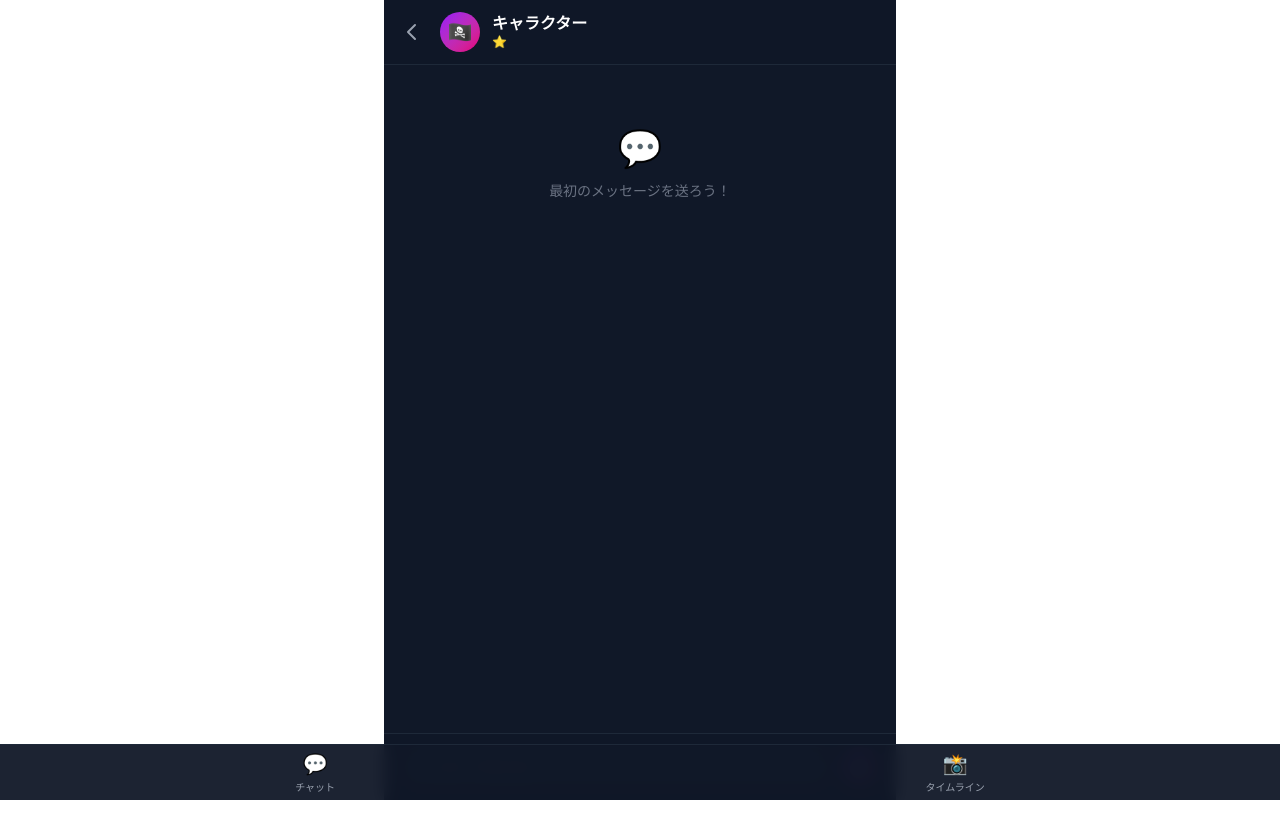
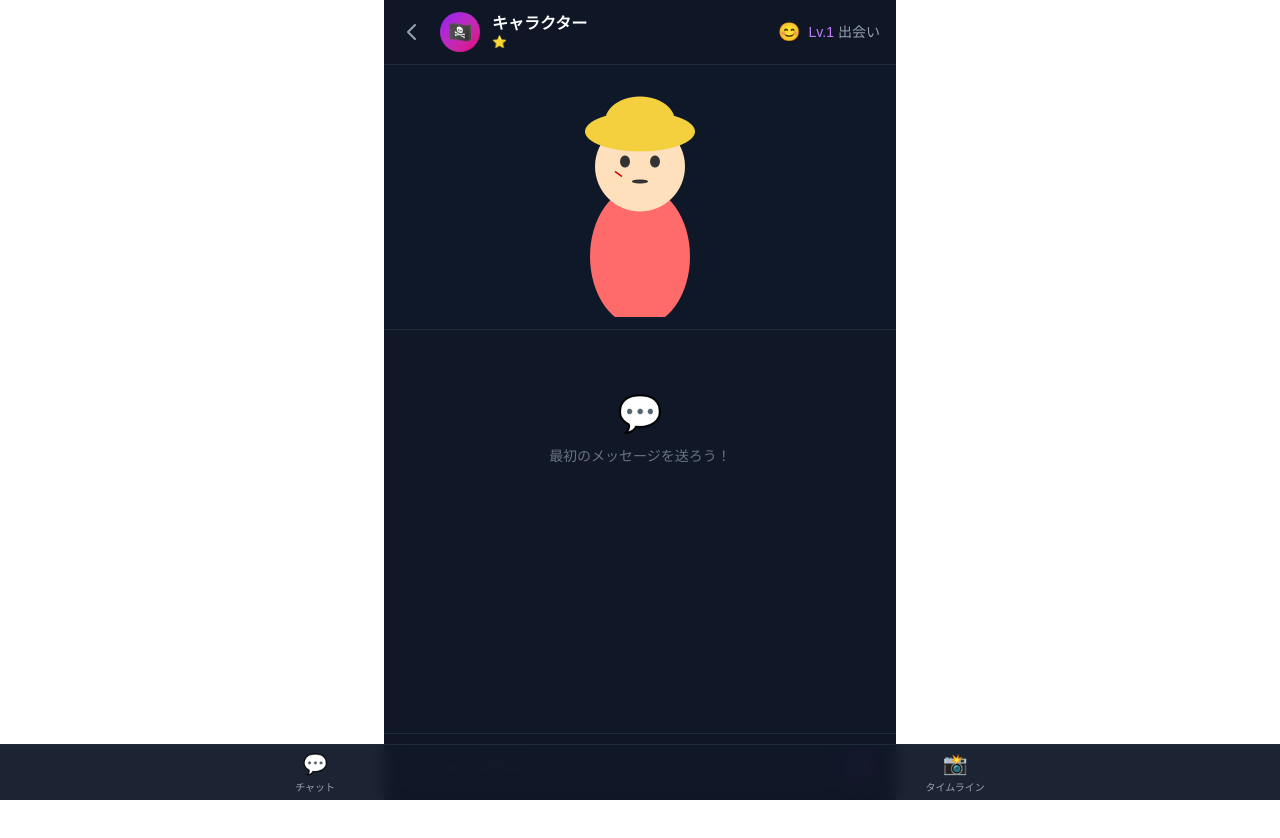
Before and after one commit to KRascal/aniva, a Next.js app in the folder web/: page /chat/1 in a window 1280 px wide. Shown: the top 838 px of the page. Built offline with nearby package versions, Linux system fonts and the light colour scheme; no server answers; the database is empty; sample sign-in values are in the browser's storage.

Commit message:
feat: Live2D character viewer with emotion & lip sync

```diff
--- a/web/src/app/chat/[characterId]/page.tsx
+++ b/web/src/app/chat/[characterId]/page.tsx
@@ -4,6 +4,8 @@ import { useEffect, useRef, useState, useCallback } from 'react';
 import { useSession } from 'next-auth/react';
 import { useRouter, useParams } from 'next/navigation';
 import { TypingIndicator } from '@/components/chat/TypingIndicator';
+import Live2DViewer from '@/components/live2d/Live2DViewer';
+import EmotionIndicator from '@/components/live2d/EmotionIndicator';
 
 interface Message {
   id: string;
@@ -59,6 +61,7 @@ export default function ChatCharacterPage() {
   const [relationshipId, setRelationshipId] = useState<string | null>(null);
   const [inputText, setInputText] = useState('');
   const [isSending, setIsSending] = useState(false);
+  const [currentEmotion, setCurrentEmotion] = useState('neutral');
   const [isLoadingHistory, setIsLoadingHistory] = useState(true);
   const [userId, setUserId] = useState<string | null>(null);
 
@@ -211,6 +214,11 @@ export default function ChatCharacterPage() {
         characterMsg,
       ]);
 
+      // Update emotion from character's latest response
+      if (data.characterMessage?.metadata?.emotion) {
+        setCurrentEmotion(data.characterMessage.metadata.emotion);
+      }
+
       // 非同期で音声生成（UIをブロックしない）
       if (data.characterMessage && data.characterMessage.role === 'CHARACTER') {
         generateVoiceForMessage(
@@ -296,7 +304,20 @@ export default function ChatCharacterPage() {
             )}
           </div>
         </div>
+
+        {/* Emotion indicator in header */}
+        <EmotionIndicator emotion={currentEmotion} level={level} />
       </header>
+
+      {/* Live2D Character Viewer */}
+      <div className="flex-shrink-0 flex flex-col items-center py-3 bg-gray-900/80 border-b border-gray-800">
+        <Live2DViewer
+          emotion={currentEmotion}
+          isSpeaking={isSending}
+          width={200}
+          height={240}
+        />
+      </div>
 
       {/* Messages */}
       <div className="flex-1 overflow-y-auto px-4 py-4 space-y-3">
--- /dev/null
+++ b/web/src/components/live2d/EmotionIndicator.tsx
@@ -0,0 +1,30 @@
+'use client';
+
+interface EmotionIndicatorProps {
+  emotion: string;
+  level: number;
+}
+
+const emotionEmojis: Record<string, string> = {
+  neutral: '😊',
+  happy: '😄',
+  excited: '🤩',
+  angry: '😠',
+  sad: '😢',
+  hungry: '🤤',
+  surprised: '😲',
+};
+
+const levelNames = ['', '出会い', '知り合い', '仲間', '親友', '特別'];
+
+export default function EmotionIndicator({ emotion, level }: EmotionIndicatorProps) {
+  return (
+    <div className="flex items-center gap-2 text-sm">
+      <span className="text-lg">{emotionEmojis[emotion] || '😊'}</span>
+      <div className="flex items-center gap-1">
+        <span className="text-purple-400 font-medium">Lv.{level}</span>
+        <span className="text-gray-400">{levelNames[level] || ''}</span>
+      </div>
+    </div>
+  );
+}
--- /dev/null
+++ b/web/src/components/live2d/Live2DViewer.tsx
@@ -0,0 +1,156 @@
+'use client';
+
+import { useEffect, useRef, useState } from 'react';
+
+interface Live2DViewerProps {
+  modelPath?: string;
+  emotion?: string;
+  isSpeaking?: boolean;
+  width?: number;
+  height?: number;
+}
+
+/**
+ * Live2Dキャラクター表示コンポーネント
+ * Phase 1: アニメーションする立ち絵として実装
+ * Phase 2: 実際のLive2Dモデルに置き換え
+ */
+export default function Live2DViewer({
+  modelPath,
+  emotion = 'neutral',
+  isSpeaking = false,
+  width = 300,
+  height = 400,
+}: Live2DViewerProps) {
+  const canvasRef = useRef<HTMLCanvasElement>(null);
+  const [isLoaded, setIsLoaded] = useState(false);
+  const animFrameRef = useRef<number>(0);
+
+  // キャラクターの表情マッピング
+  const emotionConfig: Record<string, { eyeScale: number; mouthOpen: number; bodyBounce: number; color: string }> = {
+    neutral: { eyeScale: 1, mouthOpen: 0, bodyBounce: 0.5, color: '#FF6B6B' },
+    happy: { eyeScale: 1.1, mouthOpen: 0.3, bodyBounce: 1, color: '#FFD93D' },
+    excited: { eyeScale: 1.3, mouthOpen: 0.6, bodyBounce: 2, color: '#FF6B6B' },
+    angry: { eyeScale: 0.8, mouthOpen: 0.4, bodyBounce: 0.3, color: '#FF4444' },
+    sad: { eyeScale: 0.9, mouthOpen: 0.1, bodyBounce: 0.2, color: '#6B9FFF' },
+    hungry: { eyeScale: 1.2, mouthOpen: 0.5, bodyBounce: 1.5, color: '#FF9F43' },
+    surprised: { eyeScale: 1.4, mouthOpen: 0.7, bodyBounce: 1.8, color: '#A29BFE' },
+  };
+
+  useEffect(() => {
+    const canvas = canvasRef.current;
+    if (!canvas) return;
+
+    const ctx = canvas.getContext('2d');
+    if (!ctx) return;
+
+    canvas.width = width * 2; // Retina対応
+    canvas.height = height * 2;
+    canvas.style.width = `${width}px`;
+    canvas.style.height = `${height}px`;
+    ctx.scale(2, 2);
+
+    let time = 0;
+    const config = emotionConfig[emotion] || emotionConfig.neutral;
+
+    const draw = () => {
+      time += 0.02;
+      ctx.clearRect(0, 0, width, height);
+
+      const centerX = width / 2;
+      const centerY = height / 2;
+      const bounceY = Math.sin(time * config.bodyBounce) * 3;
+
+      // 体（シルエット）
+      ctx.fillStyle = config.color;
+      ctx.beginPath();
+      ctx.ellipse(centerX, centerY + 60 + bounceY, 50, 70, 0, 0, Math.PI * 2);
+      ctx.fill();
+
+      // 頭
+      ctx.fillStyle = '#FFE0BD';
+      ctx.beginPath();
+      ctx.arc(centerX, centerY - 30 + bounceY, 45, 0, Math.PI * 2);
+      ctx.fill();
+
+      // 麦わら帽子（ルフィ用）
+      ctx.fillStyle = '#F4D03F';
+      ctx.beginPath();
+      ctx.ellipse(centerX, centerY - 65 + bounceY, 55, 20, 0, 0, Math.PI * 2);
+      ctx.fill();
+      ctx.beginPath();
+      ctx.ellipse(centerX, centerY - 75 + bounceY, 35, 25, 0, Math.PI, Math.PI * 2);
+      ctx.fill();
+
+      // 目
+      const eyeScale = config.eyeScale;
+      const blinkPhase = Math.sin(time * 3);
+      const eyeHeight = blinkPhase > 0.95 ? 1 : 6 * eyeScale; // 瞬き
+
+      // 左目
+      ctx.fillStyle = '#333';
+      ctx.beginPath();
+      ctx.ellipse(centerX - 15, centerY - 35 + bounceY, 5, eyeHeight, 0, 0, Math.PI * 2);
+      ctx.fill();
+
+      // 右目
+      ctx.beginPath();
+      ctx.ellipse(centerX + 15, centerY - 35 + bounceY, 5, eyeHeight, 0, 0, Math.PI * 2);
+      ctx.fill();
+
+      // 口
+      const mouthOpen = isSpeaking
+        ? Math.abs(Math.sin(time * 8)) * 8
+        : config.mouthOpen * 5;
+
+      ctx.fillStyle = '#333';
+      ctx.beginPath();
+      if (emotion === 'happy' || emotion === 'excited') {
+        // 笑顔
+        ctx.arc(centerX, centerY - 18 + bounceY, 12, 0.1 * Math.PI, 0.9 * Math.PI);
+        ctx.stroke();
+      } else {
+        ctx.ellipse(centerX, centerY - 15 + bounceY, 8, mouthOpen + 2, 0, 0, Math.PI * 2);
+        ctx.fill();
+      }
+
+      // 傷（ルフィの頬の傷）
+      ctx.strokeStyle = '#CC0000';
+      ctx.lineWidth = 1.5;
+      ctx.beginPath();
+      ctx.moveTo(centerX - 25, centerY - 25 + bounceY);
+      ctx.lineTo(centerX - 18, centerY - 20 + bounceY);
+      ctx.stroke();
+
+      // 名前
+      ctx.fillStyle = '#fff';
+      ctx.font = 'bold 14px sans-serif';
+      ctx.textAlign = 'center';
+      ctx.fillText('ルフィ', centerX, centerY + 150 + bounceY);
+
+      animFrameRef.current = requestAnimationFrame(draw);
+    };
+
+    setIsLoaded(true);
+    draw();
+
+    return () => {
+      cancelAnimationFrame(animFrameRef.current);
+    };
+  }, [emotion, isSpeaking, width, height]);
+
+  return (
+    <div className="relative flex items-center justify-center">
+      <canvas
+        ref={canvasRef}
+        className="rounded-xl"
+        style={{ width, height }}
+      />
+      {!isLoaded && (
+        <div className="absolute inset-0 flex items-center justify-center">
+          <div className="animate-spin rounded-full h-8 w-8 border-b-2 border-purple-500" />
+        </div>
+      )}
+    </div>
+  );
+}
```
